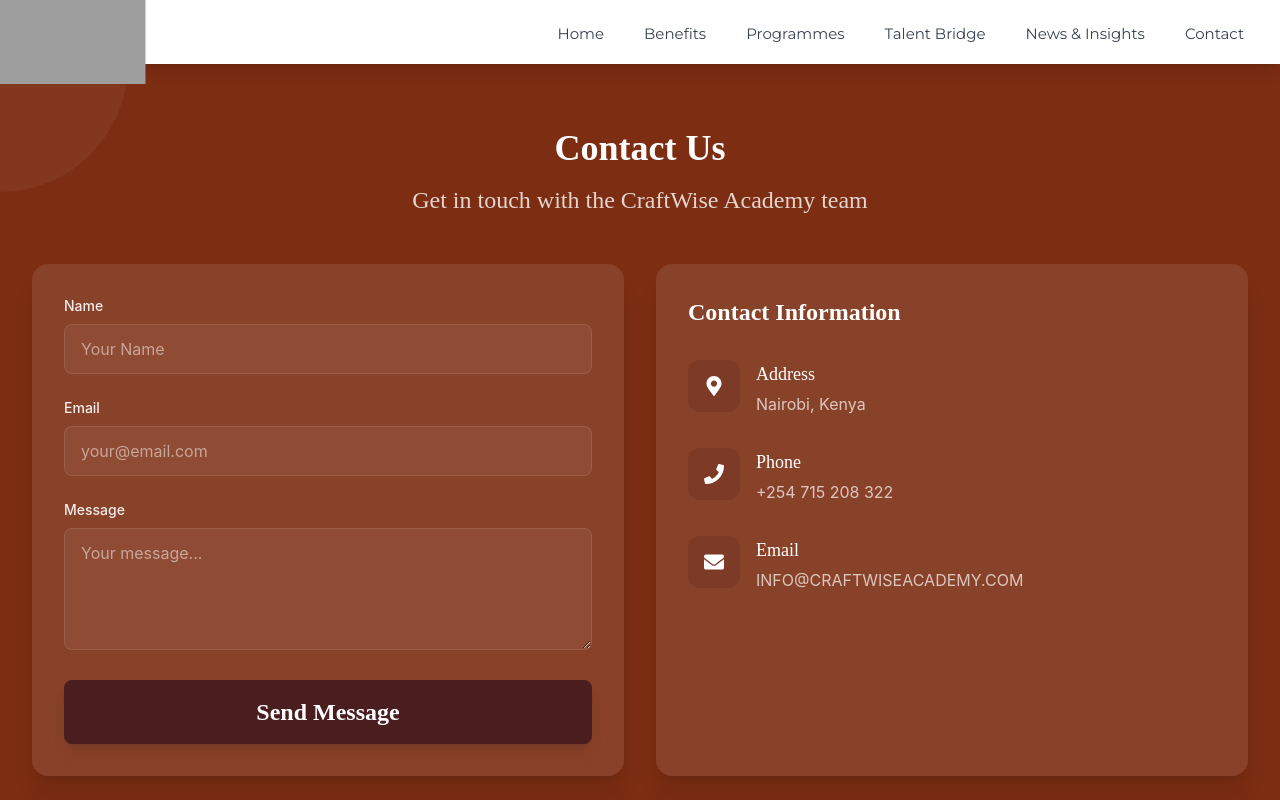
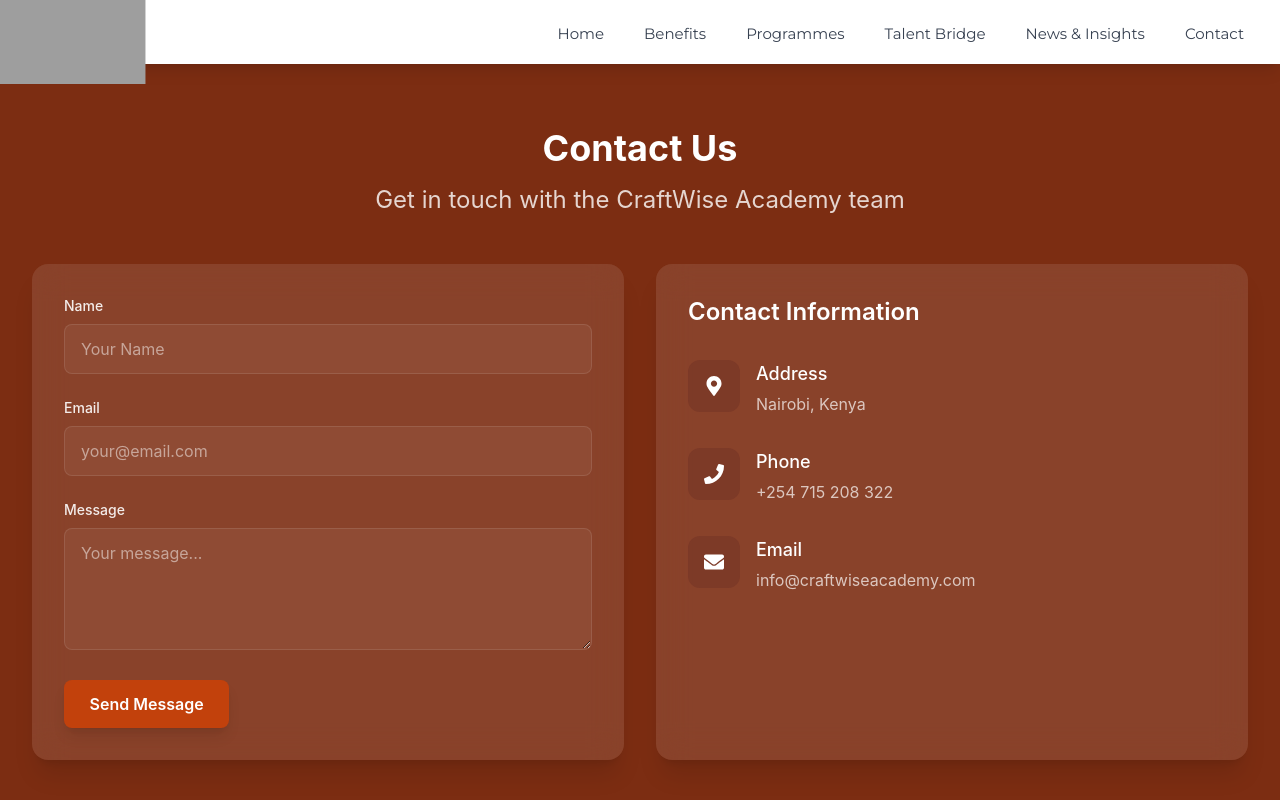
Before and after one commit to Gift-World/craftwise-main, a React (Vite) app: page /contact in a window 1280 px wide. Shown: the top 800 px of the page. Built offline with nearby package versions, Linux system fonts and the light colour scheme; grey boxes are pictures that could not be loaded.

Commit message:
Refactor ContactSection component to improve email handling and enhance form structure; add options for sending messages via Gmail and Outlook.

```diff
--- a/src/components/Contact/ContactSection.jsx
+++ b/src/components/Contact/ContactSection.jsx
@@ -33,29 +33,37 @@ const ContactSection = () => {
       return;
     }
 
-    const mailtoLink = `mailto:info@craftwiseacademy.com?subject=Message from ${formData.name}&body=Name: ${formData.name}%0AEmail: ${formData.email}%0AMessage:%0A${formData.message}`;
+    const subject = encodeURIComponent(`Message from ${formData.name}`);
+    const body = encodeURIComponent(
+      `Name: ${formData.name}\nEmail: ${formData.email}\nMessage:\n${formData.message}`
+    );
+    const recipient = "info@craftwiseacademy.com";
+
+    // Default email app (Apple Mail, Outlook, etc.)
+    const mailtoLink = `mailto:${recipient}?subject=${subject}&body=${body}`;
     window.location.href = mailtoLink;
   };
 
-  const containerVariants = {
-    hidden: { opacity: 0, y: 50 },
-    visible: {
-      opacity: 1,
-      y: 0,
-      transition: {
-        duration: 0.8,
-        staggerChildren: 0.2,
-      },
-    },
+  const openGmail = () => {
+    const subject = encodeURIComponent(`Message from ${formData.name}`);
+    const body = encodeURIComponent(
+      `Name: ${formData.name}\nEmail: ${formData.email}\nMessage:\n${formData.message}`
+    );
+    const recipient = "info@craftwiseacademy.com";
+
+    const gmailLink = `https://mail.google.com/mail/?view=cm&fs=1&to=${recipient}&su=${subject}&body=${body}`;
+    window.open(gmailLink, "_blank");
   };
 
-  const itemVariants = {
-    hidden: { opacity: 0, x: -20 },
-    visible: {
-      opacity: 1,
-      x: 0,
-      transition: { duration: 0.5 },
-    },
+  const openOutlook = () => {
+    const subject = encodeURIComponent(`Message from ${formData.name}`);
+    const body = encodeURIComponent(
+      `Name: ${formData.name}\nEmail: ${formData.email}\nMessage:\n${formData.message}`
+    );
+    const recipient = "info@craftwiseacademy.com";
+
+    const outlookLink = `https://outlook.live.com/mail/deeplink/compose?to=${recipient}&subject=${subject}&body=${body}`;
+    window.open(outlookLink, "_blank");
   };
 
   return (
@@ -65,119 +73,96 @@ const ContactSection = () => {
           ref={sectionRef}
           initial="hidden"
           animate={inView ? "visible" : "hidden"}
-          variants={containerVariants}
+          variants={{
+            hidden: { opacity: 0, y: 50 },
+            visible: {
+              opacity: 1,
+              y: 0,
+              transition: { duration: 0.8, staggerChildren: 0.2 },
+            },
+          }}
           id="contact"
           className="relative overflow-hidden py-16"
         >
-          <motion.div className="absolute top-0 left-0 w-64 h-64 bg-white/5 rounded-full -translate-x-1/2 -translate-y-1/2 animate-gradient" />
-
           <div className="max-w-7xl mx-auto px-4 sm:px-6 lg:px-8 relative z-10">
-            <motion.div className="text-center mb-12" variants={itemVariants}>
-              <h2
-                style={{ fontFamily: "Nexa " }}
-                className="text-4xl font-bold text-white mb-4"
-              >
-                Contact Us
-              </h2>
-              <p
-                style={{ fontFamily: "Nexa " }}
-                className="text-white/80 text-2xl"
-              >
+            <motion.div className="text-center mb-12">
+              <h2 className="text-4xl font-bold text-white mb-4">Contact Us</h2>
+              <p className="text-white/80 text-2xl">
                 Get in touch with the CraftWise Academy team
               </p>
             </motion.div>
 
             <div className="grid md:grid-cols-2 gap-8">
-              <motion.div
-                className="bg-white/10 backdrop-blur-lg p-8 rounded-2xl shadow-xl hover:shadow-2xl transition-all duration-300 transform hover:scale-[1.02]"
-                variants={itemVariants}
-              >
+              {/* Contact Form */}
+              <motion.div className="bg-white/10 backdrop-blur-lg p-8 rounded-2xl shadow-xl">
                 <form className="space-y-6" onSubmit={handleSubmit}>
                   {formError && (
-                    <motion.div
-                      initial={{ opacity: 0 }}
-                      animate={{ opacity: 1 }}
-                      className="bg-red-500/10 border border-red-500/20 text-red-200 text-center p-3 rounded-lg"
-                    >
+                    <motion.div className="bg-red-500/10 border border-red-500/20 text-red-200 text-center p-3 rounded-lg">
                       <p>{formError}</p>
                     </motion.div>
                   )}
 
-                  <motion.div variants={itemVariants}>
-                    <label
-                      htmlFor="name"
-                      className="block text-sm font-medium text-white/90 mb-2"
-                    >
+                  <div>
+                    <label className="block text-sm font-medium text-white/90 mb-2">
                       Name
                     </label>
                     <input
                       type="text"
-                      id="name"
                       name="name"
                       value={formData.name}
                       onChange={handleChange}
-                      className="w-full bg-white/5 border border-white/10 rounded-lg px-4 py-3 text-white placeholder-white/50 focus:ring-2 focus:ring-secondary/50 focus:border-transparent transition-all duration-300"
+                      className="w-full bg-white/5 border border-white/10 rounded-lg px-4 py-3 text-white placeholder-white/50"
                       placeholder="Your Name"
                     />
-                  </motion.div>
+                  </div>
 
-                  <motion.div variants={itemVariants}>
-                    <label
-                      htmlFor="email"
-                      className="block text-sm font-medium text-white/90 mb-2"
-                    >
+                  <div>
+                    <label className="block text-sm font-medium text-white/90 mb-2">
                       Email
                     </label>
                     <input
                       type="email"
-                      id="email"
                       name="email"
                       value={formData.email}
                       onChange={handleChange}
-                      className="w-full bg-white/5 border border-white/10 rounded-lg px-4 py-3 text-white placeholder-white/50 focus:ring-2 focus:ring-secondary/50 focus:border-transparent transition-all duration-300"
+                      className="w-full bg-white/5 border border-white/10 rounded-lg px-4 py-3 text-white placeholder-white/50"
                       placeholder="your@email.com"
                     />
-                  </motion.div>
+                  </div>
 
-                  <motion.div variants={itemVariants}>
-                    <label
-                      htmlFor="message"
-                      className="block text-sm font-medium text-white/90 mb-2"
-                    >
+                  <div>
+                    <label className="block text-sm font-medium text-white/90 mb-2">
                       Message
                     </label>
                     <textarea
-                      id="message"
                       name="message"
                       value={formData.message}
                       onChange={handleChange}
                       rows="4"
-                      className="w-full bg-white/5 border border-white/10 rounded-lg px-4 py-3 text-white placeholder-white/50 focus:ring-2 focus:ring-secondary/50 focus:border-transparent transition-all duration-300"
+                      className="w-full bg-white/5 border border-white/10 rounded-lg px-4 py-3 text-white placeholder-white/50"
                       placeholder="Your message..."
                     />
-                  </motion.div>
+                  </div>
 
-                  <motion.button
-                    type="submit"
-                    whileHover={{ scale: 1.05 }}
-                    whileTap={{ scale: 0.95 }}
-                    style={{ fontFamily: "Nexa " }}
-                    className="w-full bg-secondary text-white py-4 px-6 rounded-lg font-semibold shadow-lg hover:bg-secondary/90 hover:shadow-xl text-2xl transition-all duration-300"
-                  >
-                    Send Message
-                  </motion.button>
+                  {/* Email Send Options */}
+                  <div className="grid grid-cols-3 gap-4">
+
+                    <button
+                      type="button"
+                      onClick={openGmail}
+                      className="bg-orange-700 text-white py-3 px-6 rounded-lg font-semibold shadow-lg hover:bg-orange-500 transition-all duration-300"
+                    >
+                      Send Message
+                    </button>
+
+                  </div>
                 </form>
               </motion.div>
 
-              <motion.div
-                className="bg-white/10 backdrop-blur-lg p-8 rounded-2xl shadow-xl"
-                variants={itemVariants}
-              >
+              {/* Contact Info */}
+              <motion.div className="bg-white/10 backdrop-blur-lg p-8 rounded-2xl shadow-xl">
                 <div className="space-y-8">
-                  <h3
-                    style={{ fontFamily: "Nexa " }}
-                    className="text-2xl font-semibold text-white mb-8"
-                  >
+                  <h3 className="text-2xl font-semibold text-white mb-8">
                     Contact Information
                   </h3>
 
@@ -195,30 +180,20 @@ const ContactSection = () => {
                     {
                       icon: FaEnvelope,
                       title: "Email",
-                      content: "INFO@CRAFTWISEACADEMY.COM",
+                      content: "info@craftwiseacademy.com",
                     },
                   ].map((item, index) => (
-                    <motion.div
-                      key={index}
-                      className="flex items-start space-x-4 group"
-                      whileHover={{ x: 10 }}
-                      transition={{ type: "spring", stiffness: 300 }}
-                    >
-                      <div className="p-4 bg-secondary/20 rounded-xl group-hover:bg-secondary/30 transition-colors duration-300">
+                    <div key={index} className="flex items-start space-x-4">
+                      <div className="p-4 bg-secondary/20 rounded-xl">
                         <item.icon className="text-white text-xl" />
                       </div>
                       <div>
-                        <h4
-                          style={{ fontFamily: "Nexa " }}
-                          className="font-medium text-white text-lg mb-1"
-                        >
+                        <h4 className="font-medium text-white text-lg mb-1">
                           {item.title}
                         </h4>
-                        <p className="text-white/70 group-hover:text-white transition-colors duration-300">
-                          {item.content}
-                        </p>
+                        <p className="text-white/70">{item.content}</p>
                       </div>
-                    </motion.div>
+                    </div>
                   ))}
                 </div>
               </motion.div>
```
